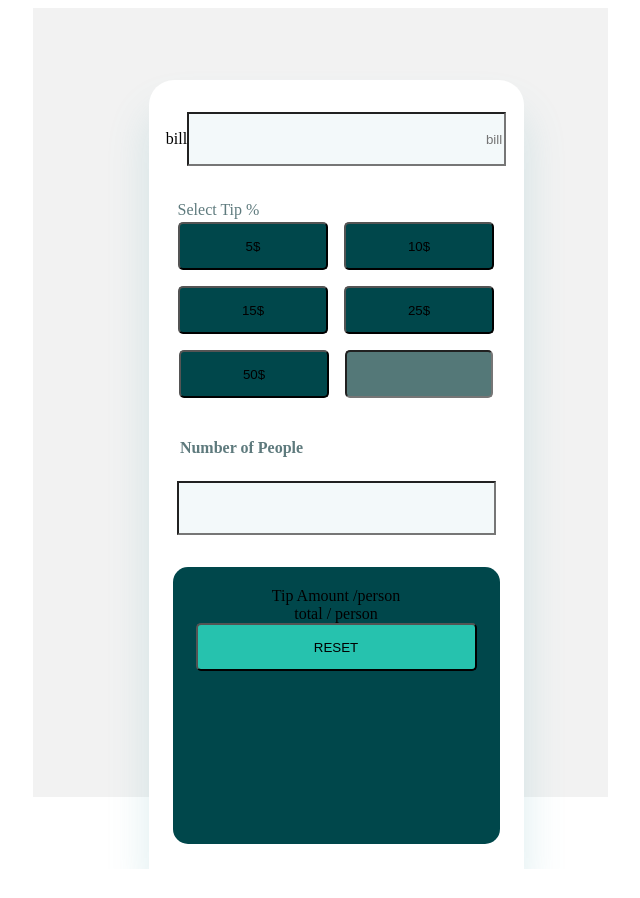
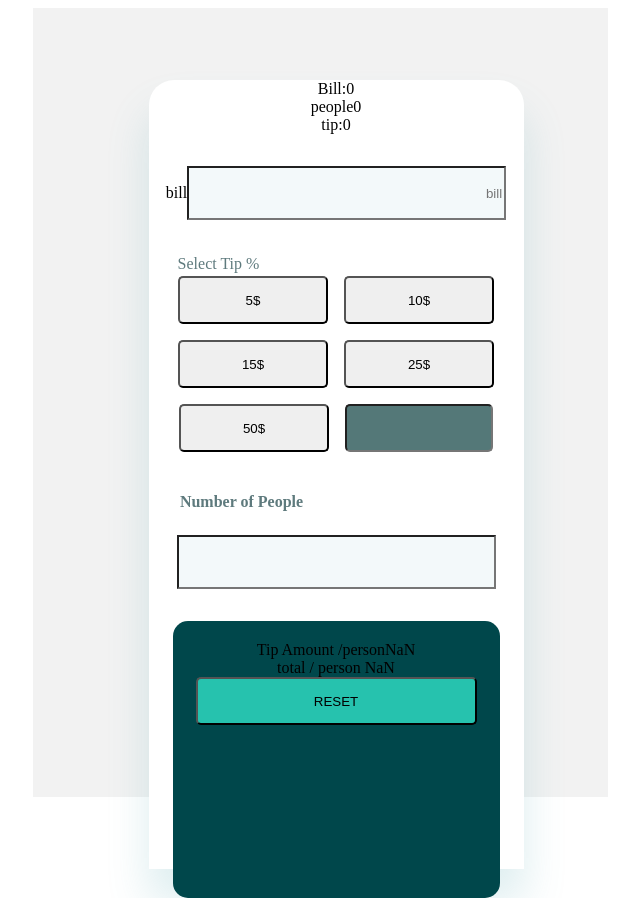
Before and after one commit to Tamuna-Z/Tip-calculator, a React (Create React App) app: page / in a window 1280 px wide. Shown: the whole page, without its empty margins (320-960 px from the left). Before the commit the page ends 869 px from the top, so only its background shows below. Built offline with nearby package versions, Linux system fonts and the light colour scheme.

Commit message:
function works ,it calculates the tip

```diff
--- a/src/Splitter.js
+++ b/src/Splitter.js
@@ -5,29 +5,36 @@ import personImage from "./images/person.png";
 
 function Splitter() {
   const [tipBox, setTipBox] = useState([5, 10, 15, 25, 50]);
-  const [inputBill, setInputBill] = useState();
-  const [people, setPeople] = useState(null);
-  const [tipPercentage, setTipPercentage] = useState(null);
+  const [inputBill, setInputBill] = useState(0);
+  const [people, setPeople] = useState(0);
+  const [tipPercentage, setTipPercentage] = useState(0);
   // const [totalAmount, setTotalAmount] = useState(0);
+  console.log( typeof inputBill,people,tipPercentage);
 
   const billAmountChange = (e) => {
     setInputBill(e.target.value);
   };
-  console.log(tipPercentage);
+
   // // custom tip
   // const tipChange = (e) => {
   //   setTipPercentage(e.target.valueAsNumber);
   // };
-  const calculateTip = () => {
-    const tipAmount = inputBill * (tipPercentage / 100);
-    return tipAmount.toFixed(2);
-    // const total = Number(inputBill) + tipAmount;
-    // setTotalAmount(total.toFixed(2));
-  };
+  // const calculateTip = () => {
+  //   const tipAmount = inputBill * (tipPercentage / 100);
+  //   return tipAmount.toFixed(2);
+  //   // const total = Number(inputBill) + tipAmount;
+  //   // setTotalAmount(total.toFixed(2));
+  // };
 
   return (
+
     <div className="app">
       <div className="mainContainer">
+      <div>Bill:{inputBill}</div>
+      <div>people{people}</div>
+      <div>tip:{ tipPercentage}</div>
+
+
         <div className="billDiv">
           <label className="billTitle">bill</label>
 
@@ -51,12 +58,15 @@ function Splitter() {
             return (
               <button
                 className="tipButton"
-                key={tip}
-                style={{
-                  backgroundColor: tipBox === tip ? "#26C2AE" : "#00474B",
-                }}
+                key={index}
+                // style={{
+                //   backgroundColor: tipBox === tip ? "#26C2AE" : "#00474B",
+                // }}
                 onClick={() => {
-                  setTipPercentage(tip);
+                  setTipPercentage(0.1);
+                  console.log(tip);
+
+
                 }}
 
 
@@ -73,13 +83,19 @@ function Splitter() {
         </div>
         <h4 className="peopleTitle">Number of People</h4>
         <div>
-          <input type="number" className="inputBox">
+          <input
+           type="number"
+           className="inputBox"
+           onChange={(e) =>{
+            setPeople(e.target.valueAsNumber);
+           }}
+           >
             {/* <img src={personImage} alt="person"/> */}
           </input>
         </div>
         <div className="tipAmountDiv">
-          <div>Tip Amount /person{}</div>
-          <div> total / person {}</div>
+          <div>Tip Amount /person{(inputBill * tipPercentage / people).toFixed(2)}</div>
+          <div> total / person {(inputBill * (1 + tipPercentage) /people).toFixed(2)}</div>
           <button className="resetButton">RESET</button>
         </div>
       </div>
```
